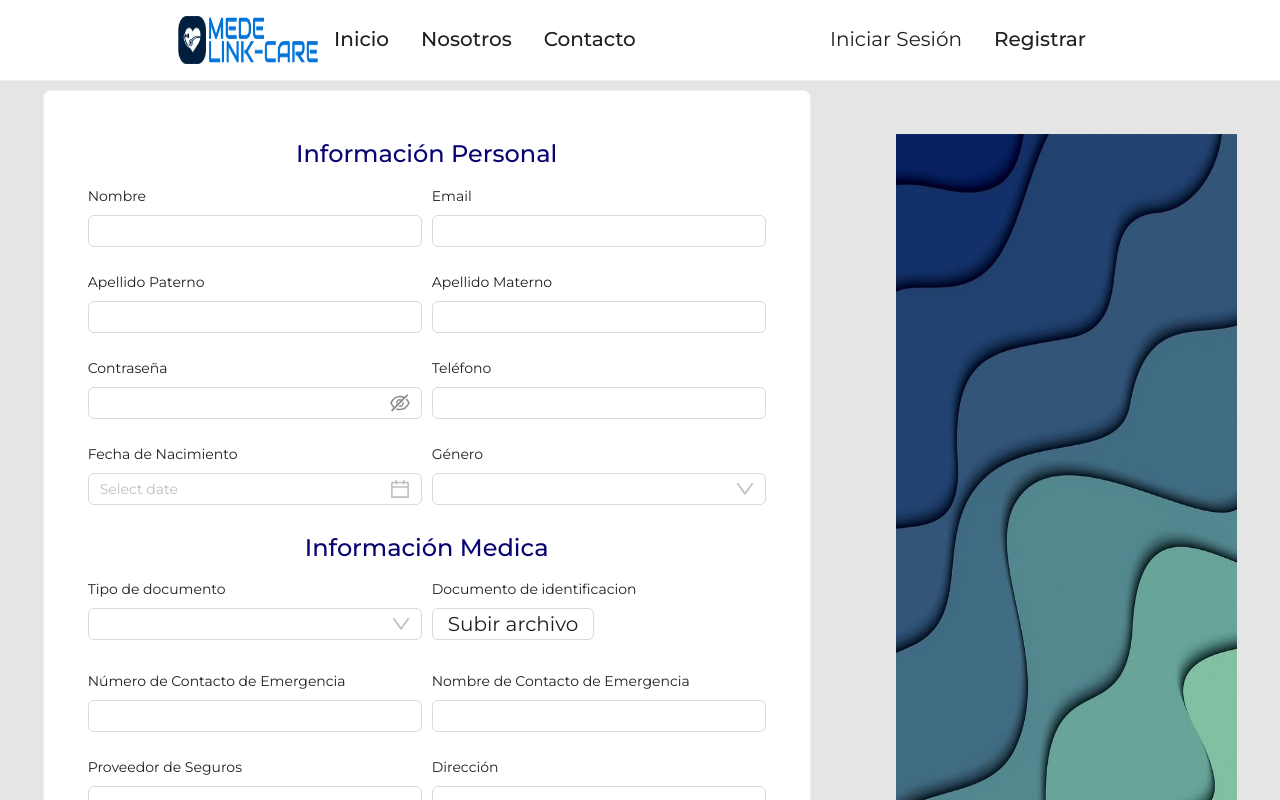
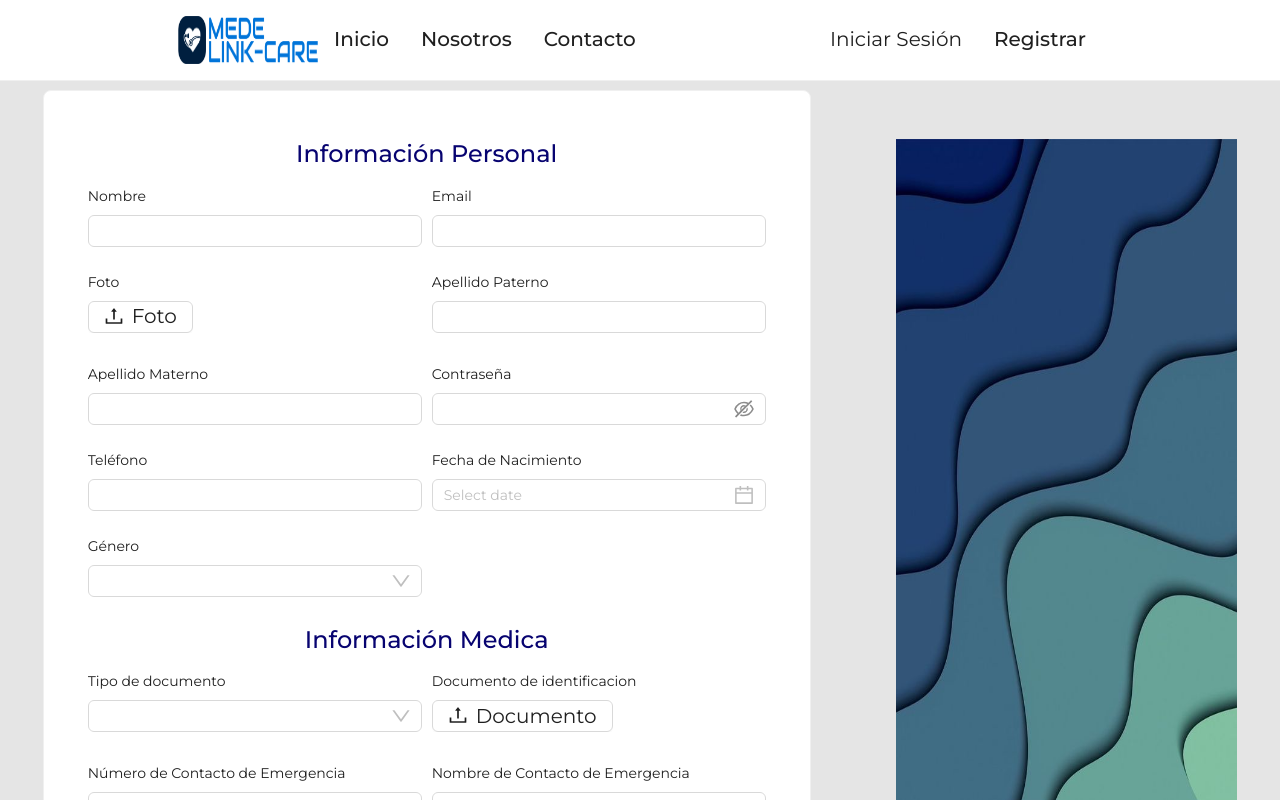
Before and after one commit to pruebasgitdn/Medic_App, a React (Vite) app in the folder frontend/: page /patientregister in a window 1280 px wide. Built offline with nearby package versions, Linux system fonts and the light colour scheme.

Commit message:
cambios paciente schema / register patient

```diff
--- a/frontend/src/pages/Register.jsx
+++ b/frontend/src/pages/Register.jsx
@@ -1,4 +1,6 @@
-import React from "react";
+import React, { useState } from "react";
+import { UploadOutlined } from "@ant-design/icons";
+
 import {
   Form,
   Input,
@@ -14,13 +16,41 @@ import { Link } from "react-router-dom";
 
 const { Option } = Select;
 
+
+//FORM DATA
+// const [nombre,setNombre] = useState("")
+// const [email,setEmail] = useState("")
+// const [apellido_pat,setApellido_pat] = useState("")
+// const [apellido_mat,setApellido_mat] = useState("")
+// const [password,setPassword] = useState("")
+// const [phone,setPhone] = useState("")
+// const [dot,setDot] = useState("")
+// const [nombre,setNombre] = useState("")
+// const [nombre,setNombre] = useState("")
+// const [nombre,setNombre] = useState("")
+// const [nombre,setNombre] = useState("")
+// const [nombre,setNombre] = useState("")
+// const [nombre,setNombre] = useState("")
+// const [nombre,setNombre] = useState("")
+
 const Register = () => {
+
+  const [form] = Form.useForm();
+
+  const handeRegister = async (values) => {
+    console.log(values)
+  }
+
+
   return (
     <Row className="register-container">
       {/* Columna del formulario */}
       <Col xs={24} md={16} className="form-column">
         <Card className="register-form-card">
-          <Form layout="vertical">
+          <Form layout="vertical"
+            form={form}
+            onFinish={handeRegister}
+          >
             <Row gutter={10}>
               <Col span={24}>
                 <h4>Información Personal</h4>
@@ -33,6 +63,13 @@ const Register = () => {
               <Col xs={24} md={12}>
                 <Form.Item label="Email" name="email">
                   <Input />
+                </Form.Item>
+              </Col>
+              <Col xs={24} md={12}>
+                <Form.Item label="Foto" name="photo">
+                <Upload>
+                    <Button icon={<UploadOutlined/>}> Foto</Button>
+                  </Upload>
                 </Form.Item>
               </Col>
               <Col xs={24} md={12}>
@@ -57,7 +94,7 @@ const Register = () => {
                 </Form.Item>
               </Col>
               <Col xs={24} md={12}>
-                <Form.Item label="Fecha de Nacimiento" name="fecha_nacimiento">
+                <Form.Item label="Fecha de Nacimiento" name="dot">
                   <DatePicker style={{ width: "100%" }} />
                 </Form.Item>
               </Col>
@@ -74,7 +111,7 @@ const Register = () => {
                 <h4>Información Medica</h4>
               </Col>
               <Col xs={24} md={12}>
-                <Form.Item label="Tipo de documento" name="ff">
+                <Form.Item label="Tipo de documento" name="document_type">
                   <Select>
                     <Option value="cc">CC</Option>
                     <Option value="nit">NIT</Option>
@@ -84,9 +121,9 @@ const Register = () => {
                 </Form.Item>
               </Col>
               <Col xs={24} md={12}>
-                <Form.Item label="Documento de identificacion" name="id">
+                <Form.Item label="Documento de identificacion" name="documet_file">
                   <Upload>
-                    <Button>Subir archivo</Button>
+                    <Button icon={<UploadOutlined/>}> Documento</Button>
                   </Upload>
                 </Form.Item>
               </Col>
@@ -125,10 +162,10 @@ const Register = () => {
               Registrar
             </Button>
             <div className="btnregister">
-              <Button type="dashed" htmlType="submit" block>
+              <Button type="dashed" block>
                 Inicio
               </Button>
-              <Button type="dashed" htmlType="submit" block>
+              <Button type="dashed"  block>
                 Login
               </Button>
             </div>
```
Also changed, not shown: 1 other file (tests, documents, lock files or other folders).
